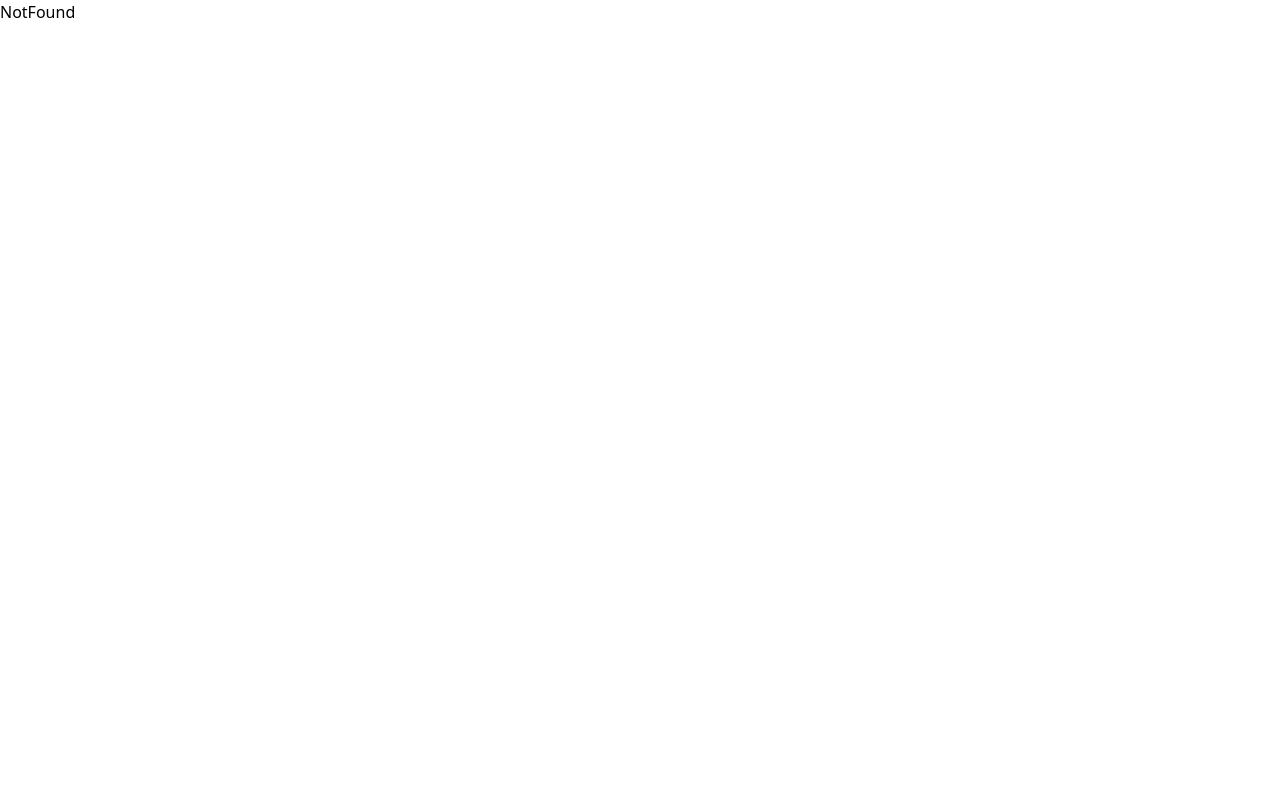
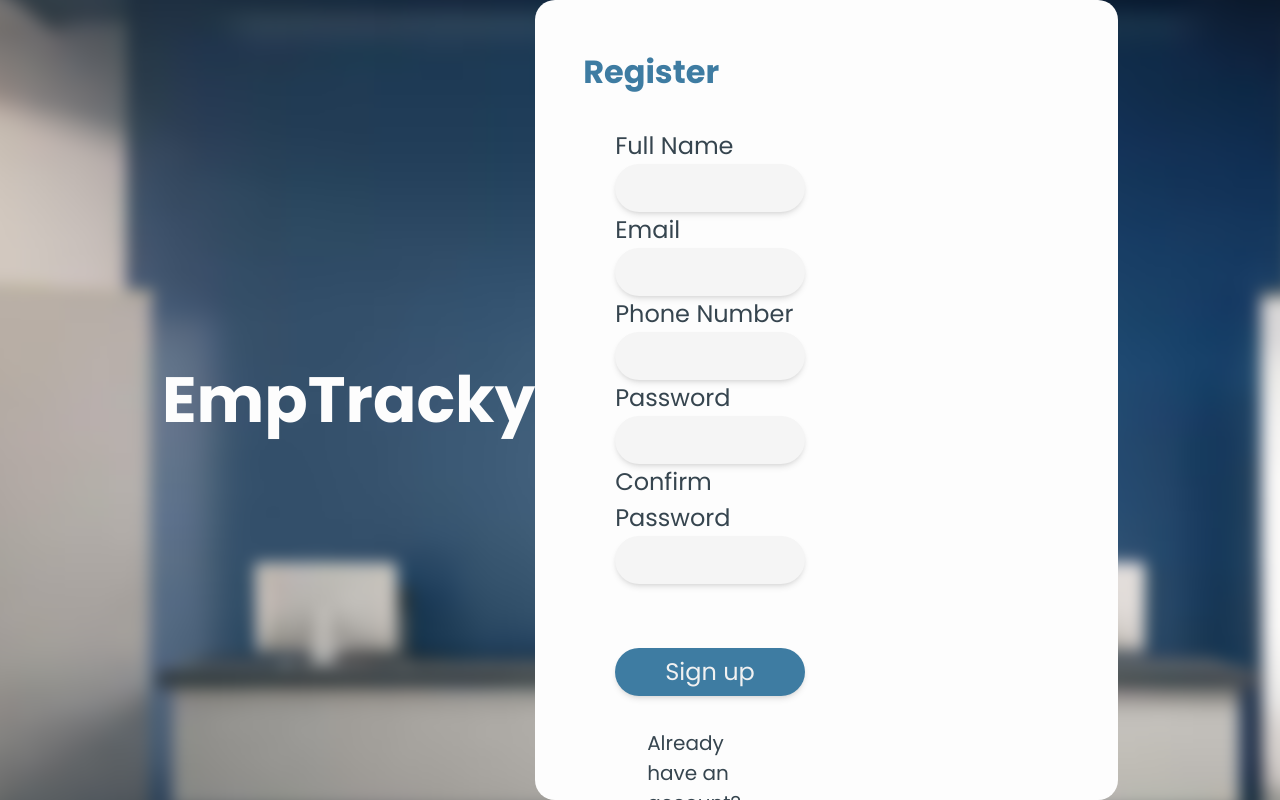
Before and after one commit to rastuak/EmpTracky, a React (Vite) app: page /register in a window 1280 px wide. Built offline with nearby package versions, Linux system fonts and the light colour scheme.

Commit message:
add register page

```diff
--- a/src/App.jsx
+++ b/src/App.jsx
@@ -8,6 +8,7 @@ import LandingPage from "./pages/LandingPage";
 import NotFound from "./pages/NotFound";
 import AttendancePage from "./pages/AttendancePage";
 // import EmployeeInfoPage from "./pages/EmployeeInfoPage";
+import RegisterPage from "./pages/RegisterPage";
 
 function App() {
   return (
@@ -22,6 +23,7 @@ function App() {
         <Route path="/login" element={<LoginPage />} />
         <Route path="/attendance" element={<AttendancePage/>} />
         <Route path="*" element={<NotFound/>} />
+        <Route path="/register" element={<RegisterPage />} />
       </Routes>
     </BrowserRouter>
   );
--- a/src/pages/HomePage.jsx
+++ b/src/pages/HomePage.jsx
@@ -37,9 +37,9 @@ export default function HomePage() {
           <div className='flex justify-end items-center w-[7%]'>
             <select className="w-full h-[70%] rounded-md text-[#807F7F] hover:bg-gray-200 transition-all duration-200 focus:outline-none hover:cursor-pointer">
               <option value="">Sort by.....</option>
-              <option value="name">by name</option>
-              <option value="division">by division</option>
-              <option value="contract">by contract</option>
+              <option value="name">Name</option>
+              <option value="division">Division</option>
+              <option value="contract">Contract</option>
             </select>
           </div>
         </div>
--- a/src/pages/LoginPage.jsx
+++ b/src/pages/LoginPage.jsx
@@ -21,6 +21,36 @@ export default function LoginPage() {
 
 
   return (
-    <div>ini login page</div>
+    <div className="h-screen w-screen flex justify-center items-center bg-gradient-to-l from-[#619DC2] to-emptracky-f5 overflow-hidden font-poppins">
+      <div className="h-[70%] w-[50%] bg-emptracky-fd rounded-[20px] flex">
+        <div className="h-full  w-[40%] bg-login rounded-l-[20px]"/>
+        <div className="h-full  w-[60%] justify-center items-center p-12">
+            <h1 className="text-emptracky-blue font-bold text-[32px]">WELCOME BACK!</h1>
+            <h1 className="text-emptracky-darkgray text-[24px]">Please login to your account</h1>
+
+          <div className="p-8">
+            <h1 className="text-emptracky-darkgray text-[24px]">Email</h1>
+            <input className="shadow-md w-full h-12 bg-emptracky-f5 rounded-[50px]" />
+            <h1 className="text-emptracky-darkgray text-[24px]">Password</h1>
+            <input className="shadow-md w-full h-12 bg-emptracky-f5 rounded-[50px]" />
+
+          </div>
+
+          <div className="p-8 ">
+            <button className="shadow-md w-full h-12 bg-emptracky-blue rounded-[50px]">
+            <h1 className="text-emptracky-f1 text-[24px]">Sign in</h1>
+            </button>
+
+          <div className="p-8">
+            <h1 className="text-emptracky-darkgray text-[20px]">Don’t have an account?</h1>
+
+          </div>
+
+          </div>
+        </div>
+      </div>
+    </div>
+
+
   );
 }
--- a/src/pages/NotFound.jsx
+++ b/src/pages/NotFound.jsx
@@ -2,7 +2,7 @@ import React from 'react'
 
 const NotFound = () => {
   return (
-    <div>NotFound</div>
+    <div>Walah</div>
   )
 }
 
--- a/src/pages/RegisterPage.jsx
+++ b/src/pages/RegisterPage.jsx
@@ -2,7 +2,45 @@ import React from 'react'
 
 const RegisterPage = () => {
   return (
-    <div>RegisterPage</div>
+  <div className="h-screen w-screen flex justify-center items-center bg-register overflow-hidden font-poppins">
+    <div>
+        <h1 className="text-emptracky-fd font-bold text-[64px]">EmpTracky</h1>
+    </div>
+
+    <div className="h-[800px] w-[583px] bg-emptracky-fd rounded-[20px] flex">
+
+      <div className="h-full  w-[60%] justify-center items-center p-12">
+          <h1 className="text-emptracky-blue font-bold text-[32px]">Register</h1>
+
+        <div className="p-8">
+          <h1 className="text-emptracky-darkgray text-[24px]">Full Name</h1>
+          <input className="shadow-md w-full h-12 bg-emptracky-f5 rounded-[50px]" />
+          <h1 className="text-emptracky-darkgray text-[24px]">Email</h1>
+          <input className="shadow-md w-full h-12 bg-emptracky-f5 rounded-[50px]" />
+          <h1 className="text-emptracky-darkgray text-[24px]">Phone Number</h1>
+          <input className="shadow-md w-full h-12 bg-emptracky-f5 rounded-[50px]" />
+          <h1 className="text-emptracky-darkgray text-[24px]">Password</h1>
+          <input className="shadow-md w-full h-12 bg-emptracky-f5 rounded-[50px]" />
+          <h1 className="text-emptracky-darkgray text-[24px]">Confirm Password</h1>
+          <input className="shadow-md w-full h-12 bg-emptracky-f5 rounded-[50px]" />
+
+        </div>
+
+        <div className="p-8 ">
+          <button className="shadow-md w-full h-12 bg-emptracky-blue rounded-[50px]">
+          <h1 className="text-emptracky-f1 text-[24px]">Sign up</h1>
+          </button>
+
+        <div className="p-8">
+          <h1 className="text-emptracky-darkgray text-[20px]">Already have an account?</h1>
+
+        </div>
+
+        </div>
+      </div>
+
+    </div>
+  </div>
   )
 }
 
```
